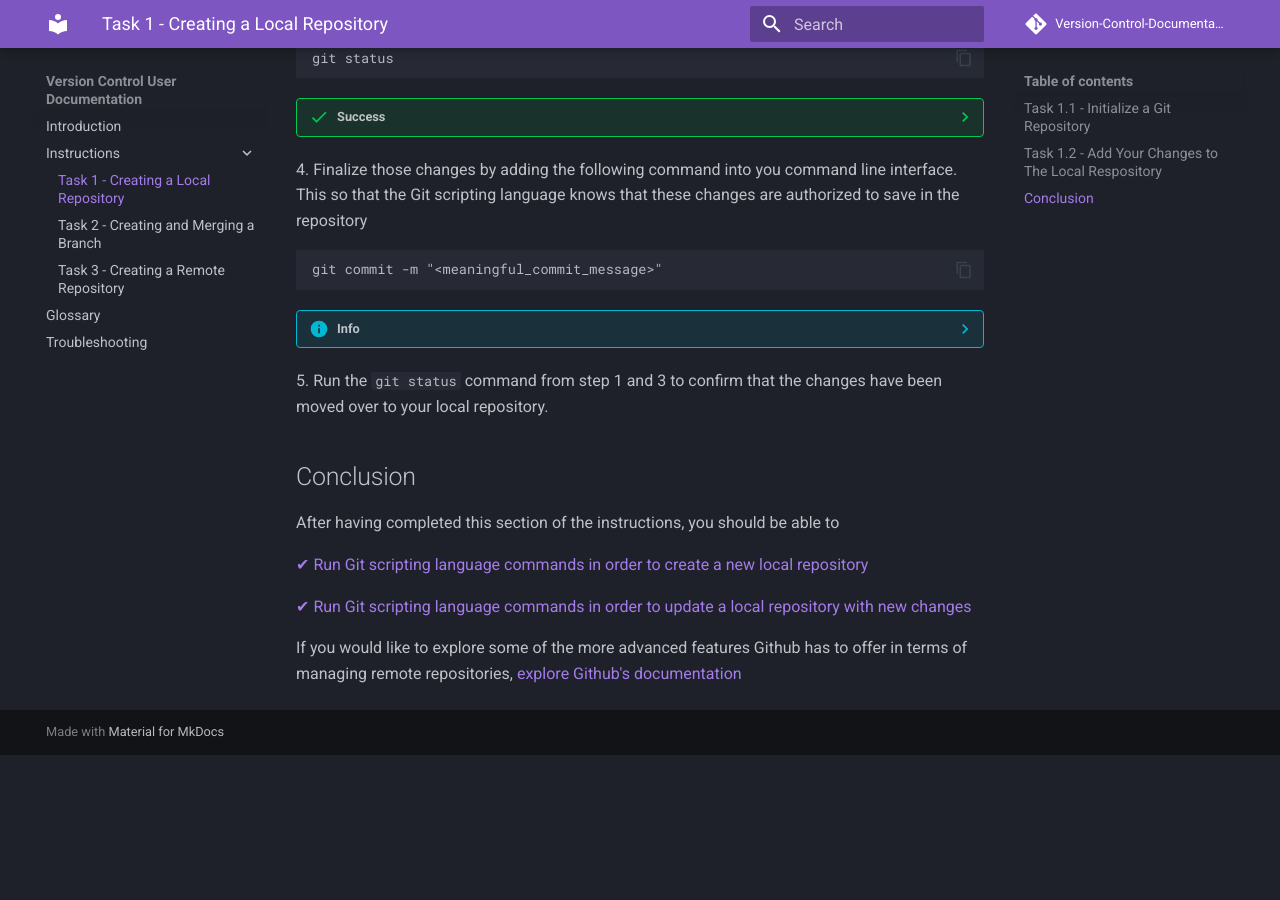
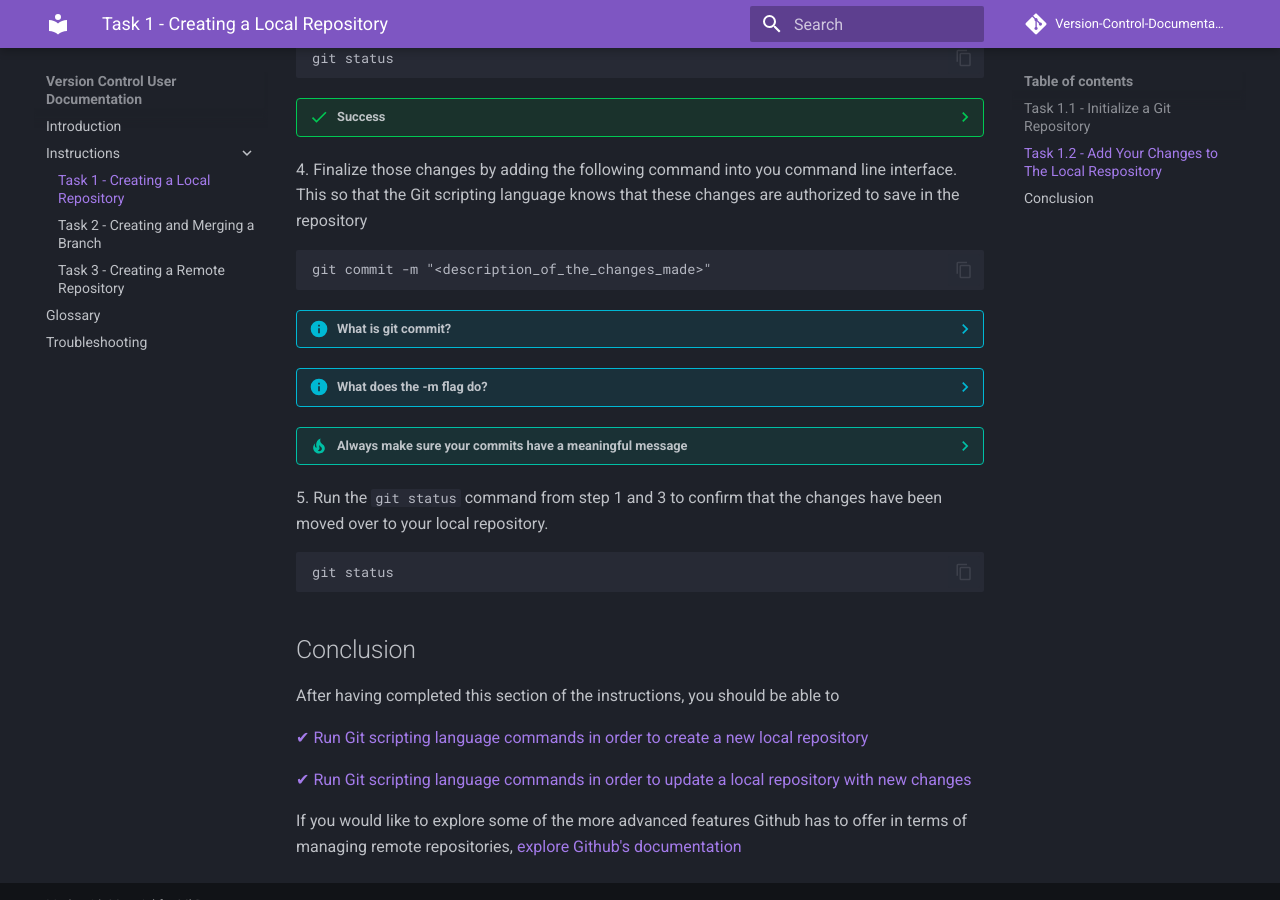
Before and after one commit to BCOMM-User-Documentation/Github-User-Documentation, an MkDocs documentation site: the page built from docs/localRepo.md, in a window 1280 px wide and 900 px high, scrolled down 1290 px. Built offline with MkDocs 1.6.1 and Material for MkDocs 9.7.7, drawn with Linux system fonts in a browser that asks for light colours; comment, search, counter and statistics services are not loaded; before the commit the page ends 2045 px from its top, so only the background shows below that; some of the changed lines change nothing that is shown.

Commit message:
1 more admonition

````diff
--- a/docs/localRepo.md
+++ b/docs/localRepo.md
@@ -55,18 +55,28 @@ git status
 ```
 
 ??? success
-    If the files listed display as green in the terminal, that means they're being tracked.
+    A list of filepaths prefixed with `modified:` and marked in green. The list should include every file in the project.
 
 4\. Finalize those changes by adding the following command into you command line interface. This so that the Git scripting language knows that these changes are authorized to save in the repository
 
 ```git
-git commit -m "<meaningful_commit_message>"
+git commit -m "<description_of_the_changes_made>"
 ```
 
-??? info
-    After the git commit you should add -m followed by a short message describing the changes in quotation marks.
+??? info "What is git commit?"
+    `git commit` informs the Git scripting language to transfer any changes added with the `git add` command onto its copy of your project. After this command is run with the ` git add .` command there are no changes between the project in your OS memory and the version being stored by Git.
+
+??? info "What does the -m flag do?"
+    Flags in Git are an additional modifier included when the action being taken needs to be modified due to a unique circumstance. In this case `-m` informs the Git scripting language that we are both creating a new commit and creating a message to describe it at the same time.
+
+??? tip "Always make sure your commits have a meaningful message"
+    Work that has been committed is viewed by colleagues and potentially even yourself down the line. Having a meaningful description of each incremental change makes it clear from the outside in as to what your thought process and approach was.
 
 5\. Run the `git status` command from step 1 and 3 to confirm that the changes have been moved over to your local repository.
+
+```git
+git status
+```
 
 ## Conclusion
 
````
